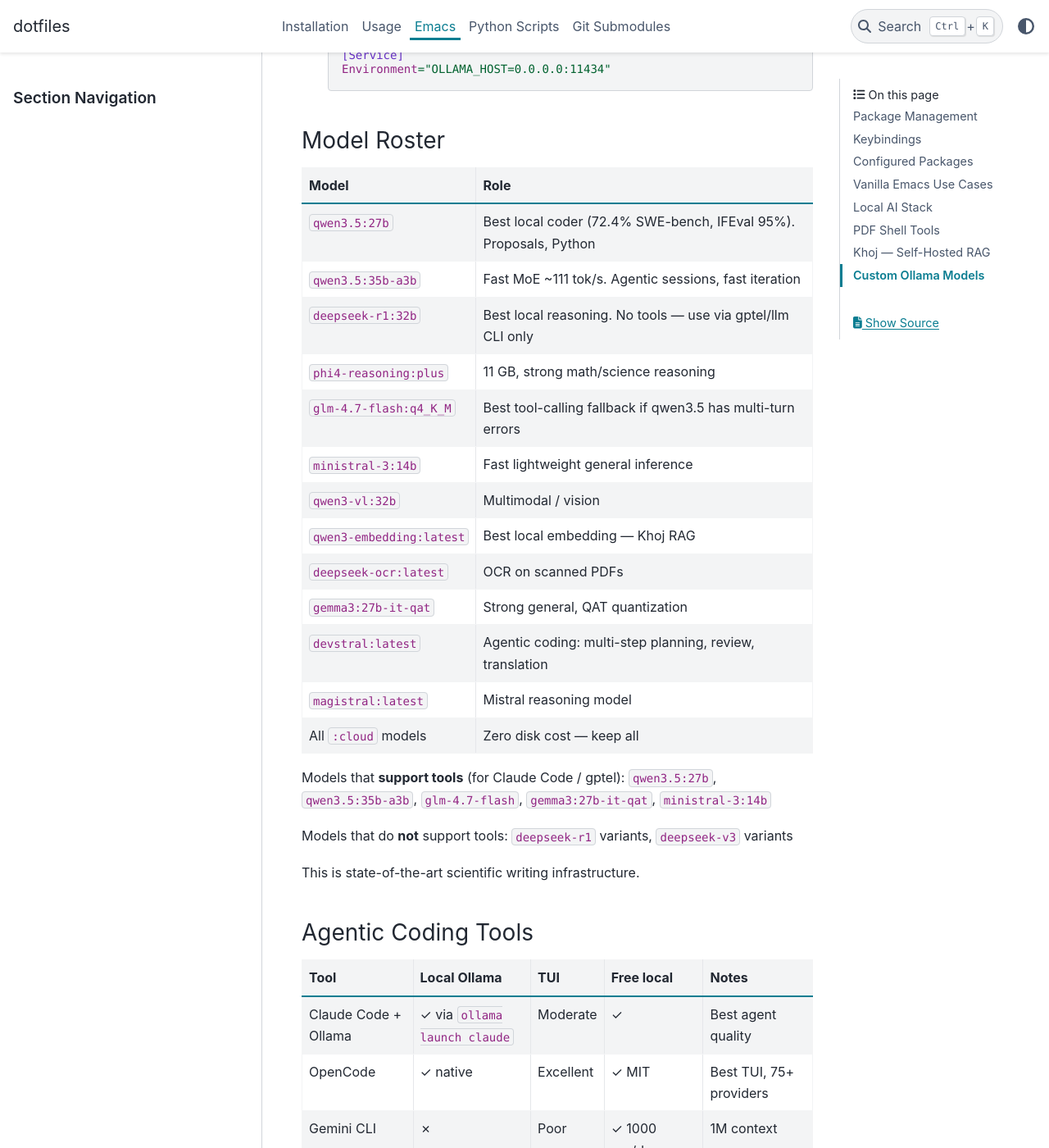
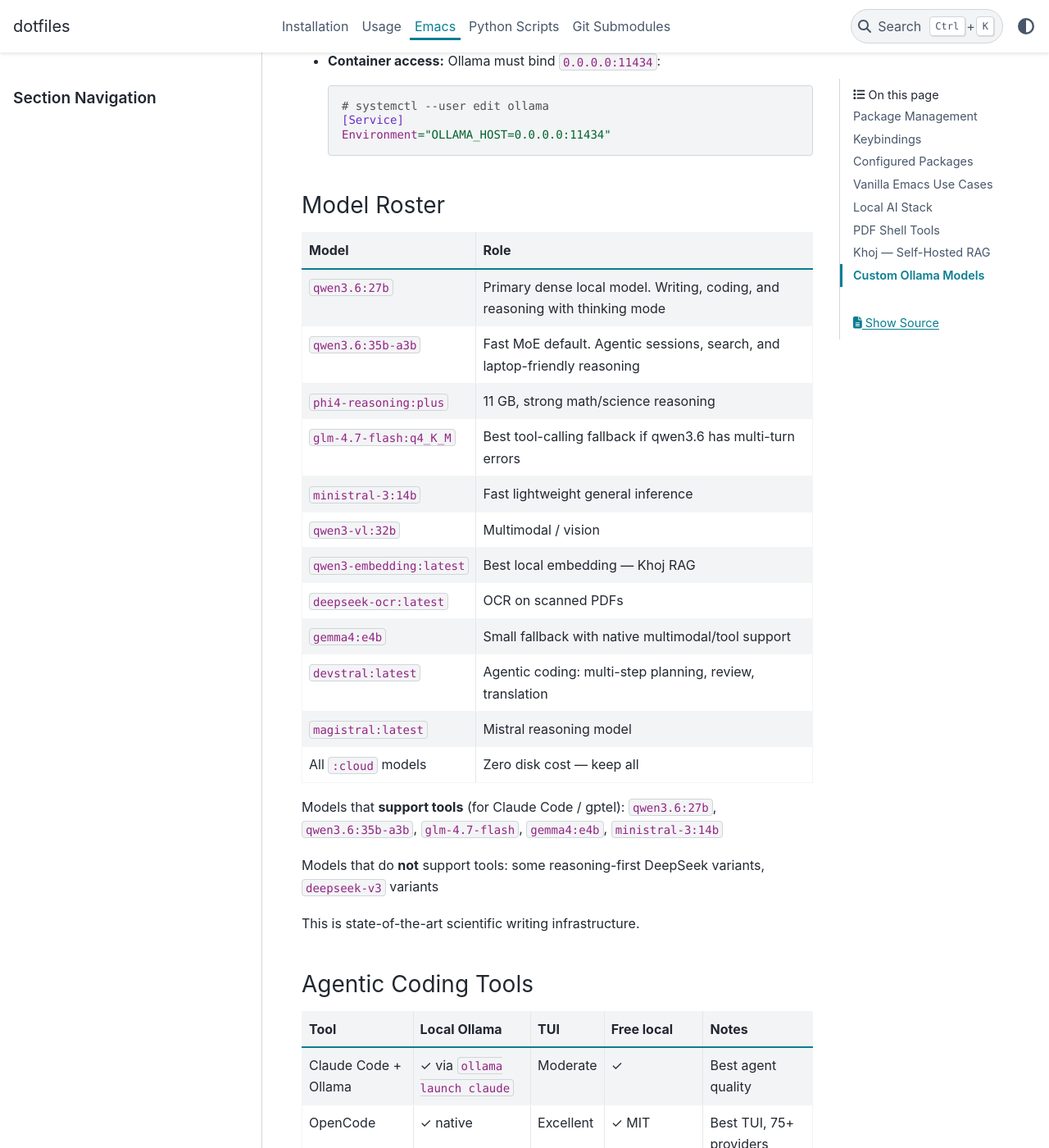
Before and after one commit to darosio/dotfiles, a Sphinx documentation site: the page built from docs/emacs.md, in a window 1280 px wide and 1400 px high, scrolled down 9823 px. Shown: the whole window at 82% size. Built offline with Sphinx 7.4.7 and the PyData theme 0.15.4, drawn with Linux system fonts in a browser that asks for light colours; some of the changed text lies outside the part shown.

Commit message:
feat: add aic update; upgrade ollama models

````diff
--- a/docs/emacs.md
+++ b/docs/emacs.md
@@ -175,22 +175,22 @@
 Activate via `gptel-menu` (`<Launch5> m`) or type `@preset-name` in the prompt.
 Host-specific model overrides apply automatically on `whisker` (laptop).
 
-| Preset           | Model                 | Tools                               | Notes                              |
-| ---------------- | --------------------- | ----------------------------------- | ---------------------------------- |
-| `writing`        | qwen3.5:27b           | `zotero_lookup`                     | Formal academic prose + citations  |
-| `brainstorm`     | deepseek-r1:32b       | —                                   | Challenge assumptions              |
-| `coding`         | qwen3.5:27b           | `read_buffer`, `EditBuffer`         | Refactor, review, buffer editing   |
-| `review`         | qwen3.5:27b           | —                                   | Peer-review style critique         |
-| `reasoning`      | deepseek-r1:32b       | —                                   | Deep chain-of-thought              |
-| `fast`           | qwen3.5:35b-a3b (MoE) | —                                   | Fast iteration                     |
-| `math`           | phi4-reasoning:plus   | —                                   | Math / science reasoning           |
-| `vision`         | qwen3-vl:32b          | —                                   | Multimodal / image input           |
-| `search`         | qwen3.5:35b-a3b       | SearxNG + fetcher                   | General web search                 |
-| `search-science` | qwen3.5:35b-a3b       | SearxNG + fetcher + `zotero_lookup` | PubMed/arXiv + Zotero citation     |
-| `grant`          | qwen3.5:27b           | SearxNG + fetcher + `zotero_lookup` | Grant writing, structured sections |
-| `pdf`            | qwen3.5:35b-a3b       | `read_pdf`, `zotero_lookup`         | Read + cite a local PDF            |
-| `pdf-science`    | qwen3.5:35b-a3b       | All above                           | PDF + broader literature search    |
-| `copilot`        | —                     | —                                   | GitHub Copilot cloud backend       |
+| Preset           | Model                 | Tools                               | Notes                                            |
+| ---------------- | --------------------- | ----------------------------------- | ------------------------------------------------ |
+| `writing`        | qwen3.6:27b           | `zotero_lookup`                     | Formal academic prose + citations                |
+| `brainstorm`     | qwen3.6:27b           | —                                   | Challenge assumptions; use thinking when needed  |
+| `coding`         | qwen3.6:27b           | `read_buffer`, `EditBuffer`         | Refactor, review, buffer editing                 |
+| `review`         | qwen3.6:27b           | —                                   | Peer-review style critique                       |
+| `reasoning`      | qwen3.6:27b           | —                                   | Deep reasoning; enable thinking mode when needed |
+| `fast`           | qwen3.6:35b-a3b (MoE) | —                                   | Fast iteration                                   |
+| `math`           | phi4-reasoning:plus   | —                                   | Math / science reasoning                         |
+| `vision`         | qwen3-vl:32b          | —                                   | Multimodal / image input                         |
+| `search`         | qwen3.6:35b-a3b       | SearxNG + fetcher                   | General web search                               |
+| `search-science` | qwen3.6:35b-a3b       | SearxNG + fetcher + `zotero_lookup` | PubMed/arXiv + Zotero citation                   |
+| `grant`          | qwen3.6:27b           | SearxNG + fetcher + `zotero_lookup` | Grant writing, structured sections               |
+| `pdf`            | qwen3.6:35b-a3b       | `read_pdf`, `zotero_lookup`         | Read + cite a local PDF                          |
+| `pdf-science`    | qwen3.6:35b-a3b       | All above                           | PDF + broader literature search                  |
+| `copilot`        | —                     | —                                   | GitHub Copilot cloud backend                     |
 
 #### MCP Tools
 
@@ -234,8 +234,9 @@
 #### Vane Search (AI-powered web search)
 
 `<Launch5> v` → `my/vane-search` — prompts for a query, POSTs to Vane at
-`localhost:3000`, and opens an org buffer with the answer and clickable source
-links. Requires Vane running (`aic up vane`). Change `my/vane-focus-mode` to
+`my/vane-base-url` (default: `http://localhost:3000`), and opens an org buffer
+with the answer and clickable source links. Requires Vane running (`aic up vane`
+or `aic health vane`). Change `my/vane-focus-mode` to
 `academicSearch` for PubMed/Scholar-focused results.
 
 #### Save to Org-roam
@@ -330,26 +331,25 @@
 
 ### Model Roster
 
-| Model                    | Role                                                              |
-| ------------------------ | ----------------------------------------------------------------- |
-| `qwen3.5:27b`            | Best local coder (72.4% SWE-bench, IFEval 95%). Proposals, Python |
-| `qwen3.5:35b-a3b`        | Fast MoE ~111 tok/s. Agentic sessions, fast iteration             |
-| `deepseek-r1:32b`        | Best local reasoning. No tools — use via gptel/llm CLI only       |
-| `phi4-reasoning:plus`    | 11 GB, strong math/science reasoning                              |
-| `glm-4.7-flash:q4_K_M`   | Best tool-calling fallback if qwen3.5 has multi-turn errors       |
-| `ministral-3:14b`        | Fast lightweight general inference                                |
-| `qwen3-vl:32b`           | Multimodal / vision                                               |
-| `qwen3-embedding:latest` | Best local embedding — Khoj RAG                                   |
-| `deepseek-ocr:latest`    | OCR on scanned PDFs                                               |
-| `gemma3:27b-it-qat`      | Strong general, QAT quantization                                  |
-| `devstral:latest`        | Agentic coding: multi-step planning, review, translation          |
-| `magistral:latest`       | Mistral reasoning model                                           |
-| All `:cloud` models      | Zero disk cost — keep all                                         |
+| Model                    | Role                                                                         |
+| ------------------------ | ---------------------------------------------------------------------------- |
+| `qwen3.6:27b`            | Primary dense local model. Writing, coding, and reasoning with thinking mode |
+| `qwen3.6:35b-a3b`        | Fast MoE default. Agentic sessions, search, and laptop-friendly reasoning    |
+| `phi4-reasoning:plus`    | 11 GB, strong math/science reasoning                                         |
+| `glm-4.7-flash:q4_K_M`   | Best tool-calling fallback if qwen3.6 has multi-turn errors                  |
+| `ministral-3:14b`        | Fast lightweight general inference                                           |
+| `qwen3-vl:32b`           | Multimodal / vision                                                          |
+| `qwen3-embedding:latest` | Best local embedding — Khoj RAG                                              |
+| `deepseek-ocr:latest`    | OCR on scanned PDFs                                                          |
+| `gemma4:e4b`             | Small fallback with native multimodal/tool support                           |
+| `devstral:latest`        | Agentic coding: multi-step planning, review, translation                     |
+| `magistral:latest`       | Mistral reasoning model                                                      |
+| All `:cloud` models      | Zero disk cost — keep all                                                    |
 
 Models that **support tools** (for Claude Code / gptel):
-`qwen3.5:27b`, `qwen3.5:35b-a3b`, `glm-4.7-flash`, `gemma3:27b-it-qat`, `ministral-3:14b`
+`qwen3.6:27b`, `qwen3.6:35b-a3b`, `glm-4.7-flash`, `gemma4:e4b`, `ministral-3:14b`
 
-Models that do **not** support tools: `deepseek-r1` variants, `deepseek-v3` variants
+Models that do **not** support tools: some reasoning-first DeepSeek variants, `deepseek-v3` variants
 
 This is state-of-the-art scientific writing infrastructure.
 
@@ -363,7 +363,7 @@
 | Copilot CLI          | ✗                            | Moderate  | ✗ subscription | GitHub PR review        |
 
 ```bash
-ollama launch claude --model qwen3.5:35b-a3b
+ollama launch claude --model qwen3.6:35b-a3b
 ```
 
 ### AI agent config files
@@ -372,24 +372,24 @@
 
 ### Daily Workflow
 
-| Activity                   | Primary tool                                | Secondary                            |
-| -------------------------- | ------------------------------------------- | ------------------------------------ |
-| Read a new paper           | `pdfllm "instruction"`                      | Khoj for cross-paper search          |
-| Write proposals/grants     | gptel `@grant`                              | `fabric --pattern improve_writing`   |
-| Scientific brainstorm      | gptel `@brainstorm`                         | cogito:671b-cloud                    |
-| Literature synthesis       | `<Launch5> l`                               | gptel `@search-science`              |
-| Local web search (AI)      | `<Launch5> v` (Vane)                        | Vane browser tab                     |
-| Current web info           | Perplexica                                  | Gemini CLI (1M context)              |
-| Coding inline              | `copilot.el`                                | —                                    |
-| Coding discussion/fix      | gptel in Emacs                              | —                                    |
-| Multi-file refactor        | Claude Code + qwen3.5:27b                   | OpenCode                             |
-| Shell pipelines            | `llm`                                       | `fabric` patterns                    |
-| Cross-document retrieval   | Khoj (`M-s M-k`)                            | `llm-rag`                            |
-| OCR on scanned PDFs        | `deepseek-ocr` via Ollama                   | `pymupdf`                            |
-| -------------------------- | ------------------------------------------- | ------------------------------------ |
-| Design experiments         | `deepseek-r1:32b` + `phi4-reasoning:plus`   | Reasoning + quantitative             |
-| Protein design             | ESM3 + RFdiffusion (not Ollama)             | Specialized tools required           |
-| -------------------------- | ------------------------------------------- | ------------------------------------ |
+| Activity                   | Primary tool                                       | Secondary                            |
+| -------------------------- | -------------------------------------------------- | ------------------------------------ |
+| Read a new paper           | `pdfllm "instruction"`                             | Khoj for cross-paper search          |
+| Write proposals/grants     | gptel `@grant`                                     | `fabric --pattern improve_writing`   |
+| Scientific brainstorm      | gptel `@brainstorm`                                | cogito:671b-cloud                    |
+| Literature synthesis       | `<Launch5> l`                                      | gptel `@search-science`              |
+| Local web search (AI)      | `<Launch5> v` (Vane)                               | Vane browser tab                     |
+| Current web info           | Perplexica                                         | Gemini CLI (1M context)              |
+| Coding inline              | `copilot.el`                                       | —                                    |
+| Coding discussion/fix      | gptel in Emacs                                     | —                                    |
+| Multi-file refactor        | Claude Code + qwen3.6:27b                          | OpenCode                             |
+| Shell pipelines            | `llm`                                              | `fabric` patterns                    |
+| Cross-document retrieval   | Khoj (`M-s M-k`)                                   | `llm-rag`                            |
+| OCR on scanned PDFs        | `deepseek-ocr` via Ollama                          | `pymupdf`                            |
+| -------------------------- | -------------------------------------------        | ------------------------------------ |
+| Design experiments         | `qwen3.6:27b` (+ thinking) + `phi4-reasoning:plus` | Reasoning + quantitative             |
+| Protein design             | ESM3 + RFdiffusion (not Ollama)                    | Specialized tools required           |
+| -------------------------- | -------------------------------------------        | ------------------------------------ |
 
 #### Web search
 
@@ -421,7 +421,7 @@
 # debug / review
 mypy src/ | llm "explain these type errors grouped by root cause"
 python -m nima analyze --input stack.tif 2>&1 | llm "what is causing this error?"
-git diff | llm -m ollama/qwen3.5:27b "review this diff for bugs and unintended changes"
+git diff | llm -m ollama/qwen3.6:27b "review this diff for bugs and unintended changes"
 
 # fabric patterns
 fabric --pattern extract_wisdom < paper.txt
@@ -444,7 +444,7 @@
 pdfllm [-m model] [-t template] <file.pdf> [prompt]
 
 pdfllm paper.pdf "summarize key findings on pH-independent sensing"
-pdfllm -m ollama/qwen3.5:27b paper.pdf "extract all calibration steps as a numbered list"
+pdfllm -m ollama/qwen3.6:27b paper.pdf "extract all calibration steps as a numbered list"
 pdfllm -t fabric:extract_wisdom paper.pdf   # use a fabric template
 ```
 
@@ -461,7 +461,7 @@
 pdffabric paper.pdf                          # default: extract_wisdom
 pdffabric -p summarize paper.pdf
 pdffabric -p improve_writing draft.pdf
-pdffabric -m qwen3.5:27b -p extract_wisdom paper.pdf
+pdffabric -m qwen3.6:27b -p extract_wisdom paper.pdf
 ```
 
 | Flag | Meaning                                         |
@@ -490,7 +490,7 @@
 
 ragask "what ionophore concentrations have I used in my calibration protocols?"
 ragask -c myproject "summarize the sensing mechanisms in these papers"
-ragask -m ollama/qwen3.5:27b -c biblio "compare pH dependence across included papers"
+ragask -m ollama/qwen3.6:27b -c biblio "compare pH dependence across included papers"
 ```
 
 | Flag | Meaning                            |
@@ -522,7 +522,7 @@
 
 Khoj is configured to reach Ollama on the host via
 `http://host.docker.internal:11434/v1/`. The default chat model is
-`qwen3.5:35b-a3b`; the embedding model is set in the admin panel.
+`qwen3.6:35b-a3b`; the embedding model is set in the admin panel.
 
 ### Web UI (no Emacs required)
 
@@ -530,7 +530,7 @@
 
 **First-time setup (admin panel at `http://localhost:42110/admin`):**
 
-1. Set **Chat model** → provider: Ollama, model: `qwen3.5:35b-a3b`
+1. Set **Chat model** → provider: Ollama, model: `qwen3.6:35b-a3b`
 2. Set **Embedding model** → provider: Ollama, model: `qwen3-embedding:latest`
 3. Go to **Files** → upload PDFs or point to local folders
 
@@ -589,7 +589,7 @@
 mkdir -p ~/models
 
 cat > ~/models/daniele-research.Modelfile << 'EOF'
-FROM qwen3.5:27b
+FROM qwen3.6:27b
 PARAMETER temperature 0.7
 PARAMETER top_p 0.9
 PARAMETER num_ctx 65536
@@ -598,7 +598,7 @@
 ollama create daniele-research -f ~/models/daniele-research.Modelfile
 
 cat > ~/models/daniele-proposal.Modelfile << 'EOF'
-FROM qwen3.5:27b
+FROM qwen3.6:27b
 PARAMETER temperature 0.4
 PARAMETER top_p 0.85
 PARAMETER num_ctx 65536
@@ -607,7 +607,7 @@
 ollama create daniele-proposal -f ~/models/daniele-proposal.Modelfile
 
 cat > ~/models/daniele-brainstorm.Modelfile << 'EOF'
-FROM deepseek-r1:32b
+FROM qwen3.6:35b-a3b
 PARAMETER temperature 0.9
 PARAMETER top_p 0.95
 PARAMETER num_ctx 65536
````
Also changed, not shown: ai-containers/README.md, 4 other files.
